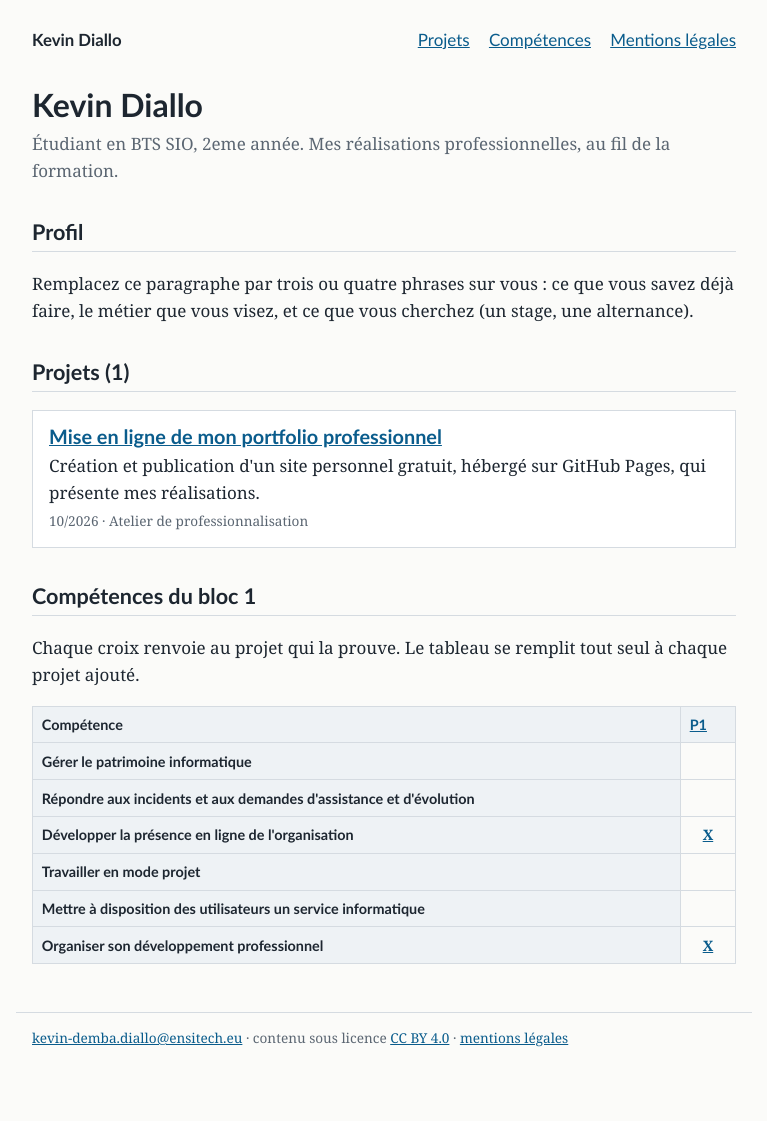
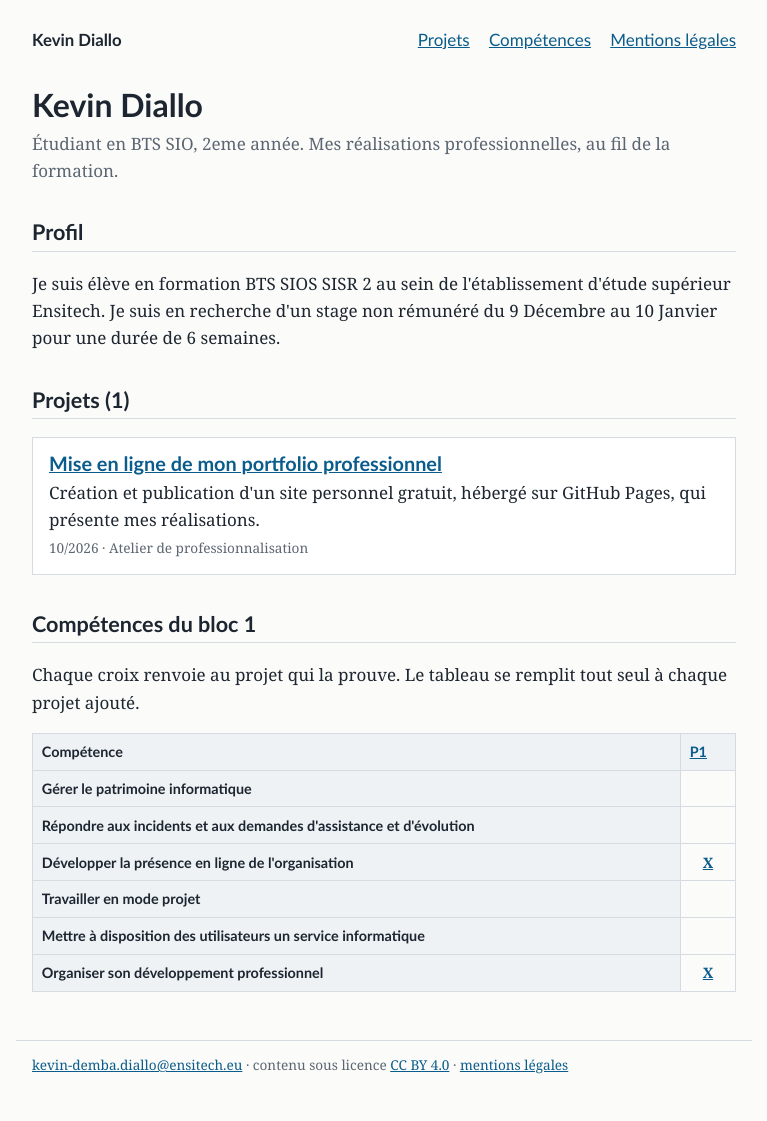
Before and after one commit to Kevin-Diallo/portfolio, a Jekyll site: the page built from index.html, in a window 1280 px wide. Shown: the whole page, without its empty margins (256-1023 px from the left). Built offline with Jekyll 4.4.1, drawn with Linux system fonts in a browser that asks for light colours; before the commit the page ends 1094 px from its top, so only the background shows below that.

Commit message:
Update index.html
Information sur moi et ce que je cherche

```diff
--- a/index.html
+++ b/index.html
@@ -5,7 +5,8 @@ layout: default
 <p class="sous-titre">{{ site.description }}</p>
 
 <h2>Profil</h2>
-<p>Remplacez ce paragraphe par trois ou quatre phrases sur vous : ce que vous savez déjà faire, le métier que vous visez, et ce que vous cherchez (un stage, une alternance).</p>
+<p>Je suis élève en formation BTS SIOS SISR 2 au sein de l'établissement d'étude supérieur Ensitech.
+Je suis en recherche d'un stage non rémunéré du 9 Décembre au 10 Janvier pour une durée de 6 semaines.</p>
 
 {% assign projets = site.projets | sort: "date" | reverse %}
 
```
